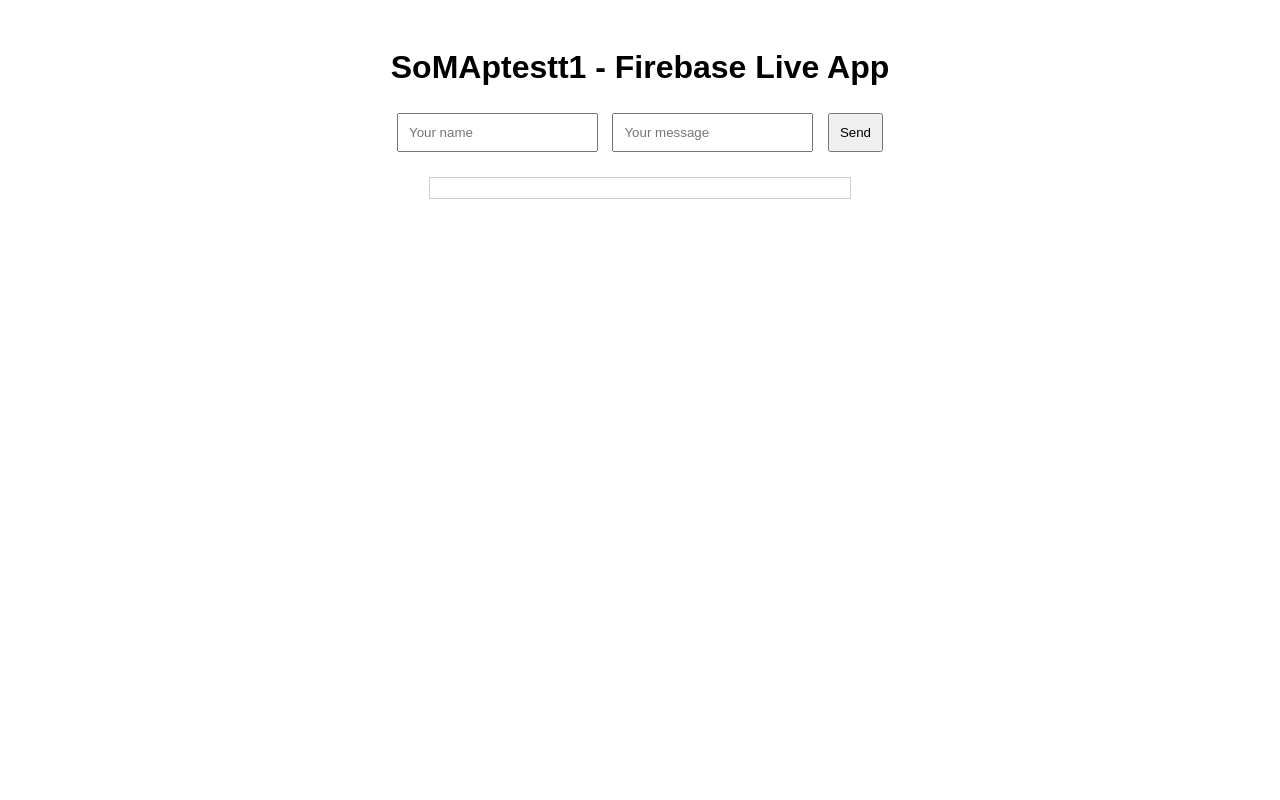
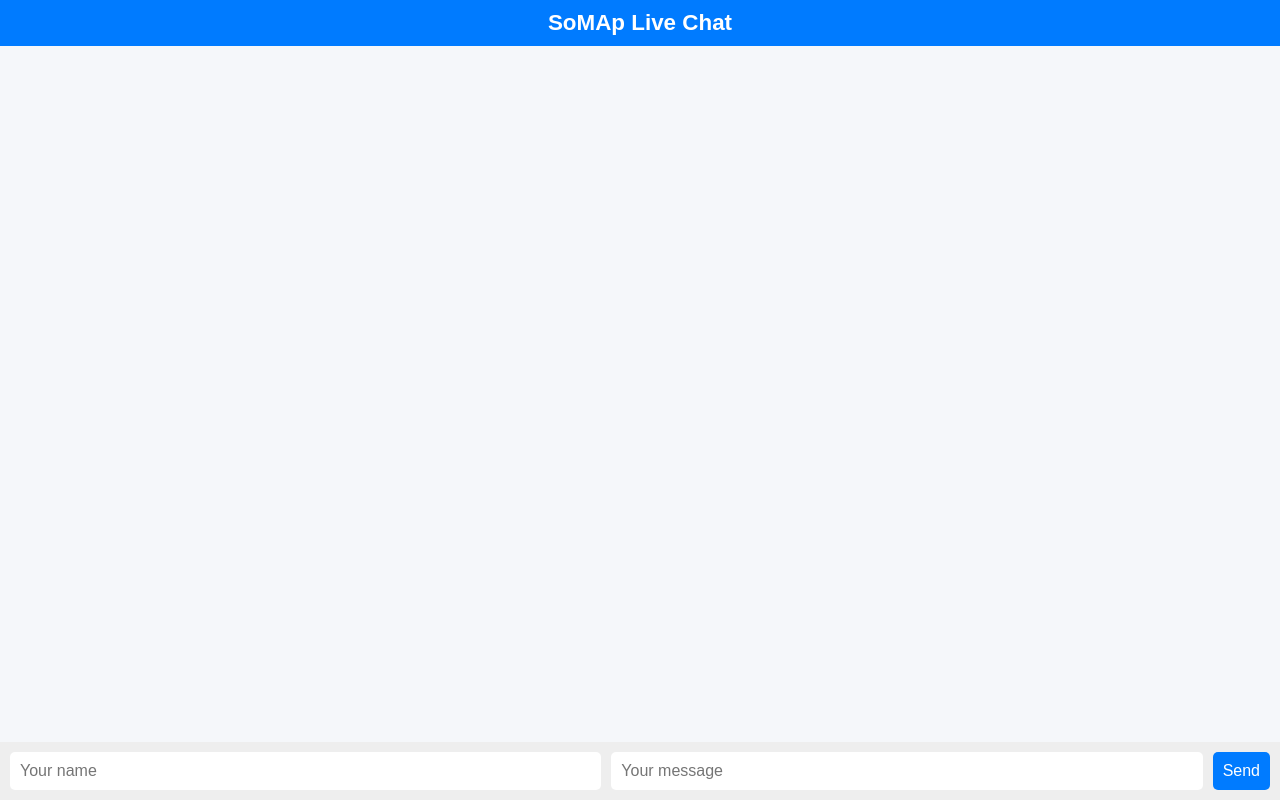
Before and after one commit to MNYOREJ/SoMAptestt1, a plain HTML site: page index.html in a window 1280 px wide. Drawn offline with Linux system fonts and the light colour scheme.

Commit message:
Update index.html

```diff
--- a/index.html
+++ b/index.html
@@ -3,55 +3,86 @@
 <head>
   <meta charset="UTF-8" />
   <meta name="viewport" content="width=device-width, initial-scale=1.0" />
-    <title>SoMAptestt1 - Firebase App</title>
-    <link rel="stylesheet" href="style.css" />
+  <title>SoMAp Chat</title>
   <style>
     body {
       font-family: Arial, sans-serif;
+      background: #f5f7fa;
+      display: flex;
+      flex-direction: column;
+      height: 100vh;
+      margin: 0;
+    }
+    header {
+      background: #007bff;
+      color: white;
+      padding: 10px;
       text-align: center;
-            padding: 20px;
+      font-size: 1.4em;
+      font-weight: bold;
+    }
+    #messages {
+      flex: 1;
+      overflow-y: auto;
+      padding: 15px;
+    }
+    .message {
+      background: white;
+      border-radius: 5px;
+      padding: 10px;
+      margin-bottom: 10px;
+      box-shadow: 0 1px 3px rgba(0,0,0,0.1);
+    }
+    .message strong {
+      color: #007bff;
+    }
+    footer {
+      display: flex;
+      padding: 10px;
+      background: #eee;
     }
     input, button {
       padding: 10px;
-            margin: 5px;
+      font-size: 1em;
+      border: none;
+      border-radius: 5px;
     }
-        #messages {
-            margin-top: 20px;
-            text-align: left;
-            max-width: 400px;
-            margin-left: auto;
-            margin-right: auto;
-            border: 1px solid #ccc;
-            padding: 10px;
+    input {
+      flex: 1;
+      margin-right: 10px;
     }
-        .message {
-            border-bottom: 1px solid #ddd;
-            padding: 5px 0;
+    button {
+      background: #007bff;
+      color: white;
+      cursor: pointer;
+    }
+    button:hover {
+      background: #0056b3;
     }
   </style>
 </head>
 <body>
-    <h1>SoMAptestt1 - Firebase Live App</h1>
+  <header>SoMAp Live Chat</header>
 
-    <div>
+  <div id="messages"></div>
+
+  <footer>
     <input type="text" id="nameInput" placeholder="Your name" />
     <input type="text" id="messageInput" placeholder="Your message" />
     <button id="sendBtn">Send</button>
-    </div>
+  </footer>
 
-    <div id="messages"></div>
+  <!-- Firebase SDK -->
+  <script src="https://www.gstatic.com/firebasejs/10.8.1/firebase-app-compat.js"></script>
+  <script src="https://www.gstatic.com/firebasejs/10.8.1/firebase-database-compat.js"></script>
 
-    <!-- Firebase SDKs -->
-    <script src="https://www.gstatic.com/firebasejs/10.8.1/firebase-app.js"></script>
-    <script src="https://www.gstatic.com/firebasejs/10.8.1/firebase-database.js"></script>
-
-    <!-- Your Firebase config file -->
+  <!-- Firebase config -->
   <script src="firebase.js"></script>
 
   <script>
     // Initialize Firebase
-        const app = firebase.initializeApp(firebaseConfig);
-        const database = firebase.database(app);
+    firebase.initializeApp(firebaseConfig);
+    const database = firebase.database();
 
     const nameInput = document.getElementById("nameInput");
     const messageInput = document.getElementById("messageInput");
@@ -63,8 +94,7 @@
       const name = nameInput.value.trim();
       const message = messageInput.value.trim();
       if (name && message) {
-                const msgRef = database.ref("messages").push();
-                msgRef.set({
+        database.ref("messages").push({
           name: name,
           text: message,
           timestamp: Date.now()
@@ -78,8 +108,9 @@
       const msg = snapshot.val();
       const msgDiv = document.createElement("div");
       msgDiv.className = "message";
-            msgDiv.textContent = `${msg.name}: ${msg.text}`;
+      msgDiv.innerHTML = `<strong>${msg.name}:</strong> ${msg.text}`;
       messagesDiv.appendChild(msgDiv);
+      messagesDiv.scrollTop = messagesDiv.scrollHeight;
     });
   </script>
 </body>
```
Lines whose indentation alone changed are shown as unchanged.
